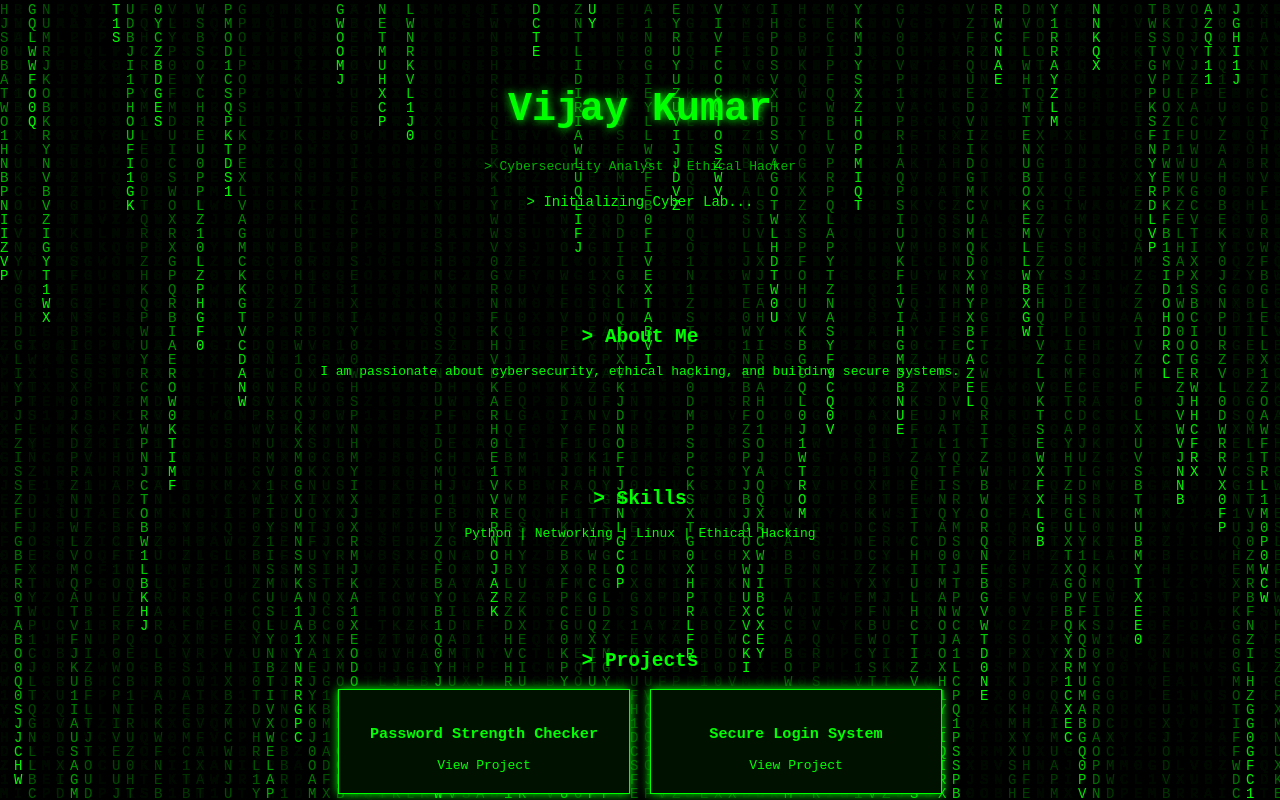
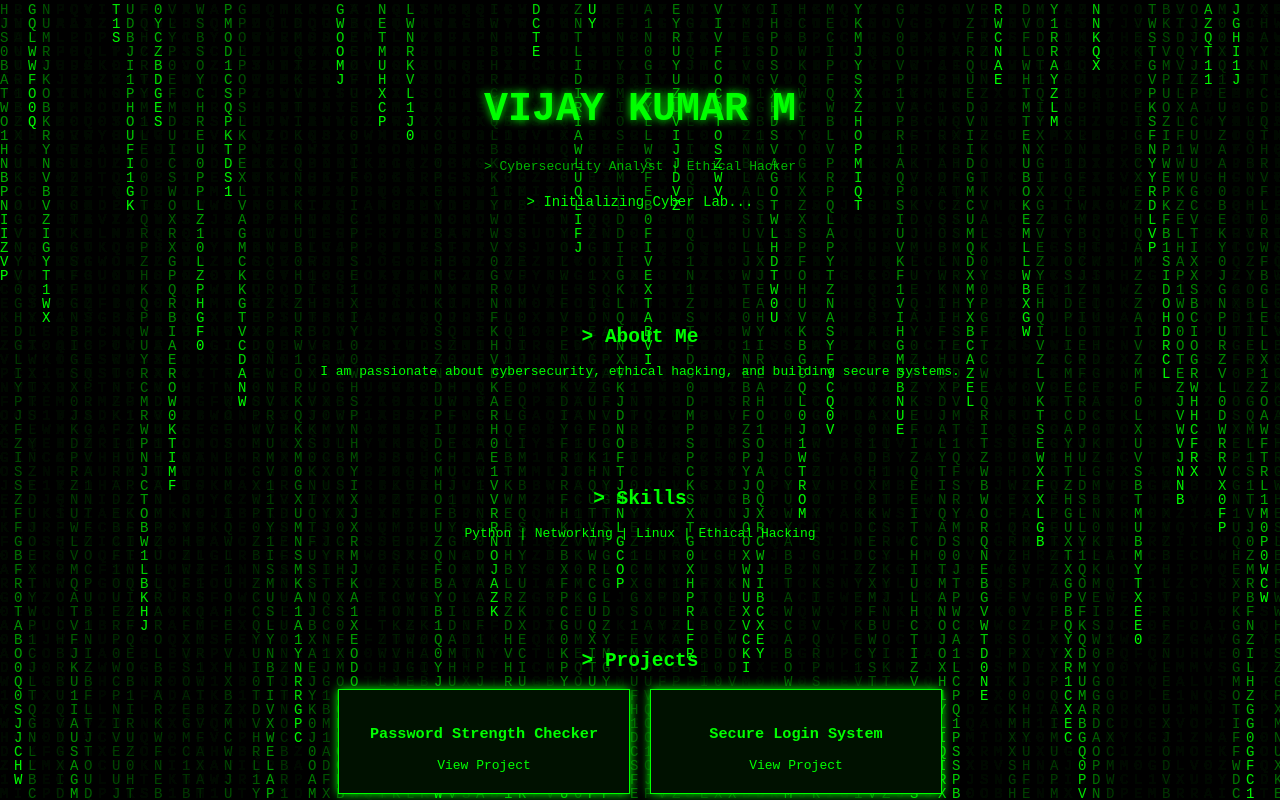
Before and after one commit to vijaykumar-2005-coder/Vijay-Cyber-lab, a plain HTML site: page index.html in a window 1280 px wide. Shown: the top 800 px of the page. Drawn offline with Linux system fonts and the light colour scheme.

Commit message:
Update index.html

```diff
--- a/index.html
+++ b/index.html
@@ -86,7 +86,7 @@
 <canvas id="matrix"></canvas>
 
     <div class="header">
-        <h1>Vijay Kumar</h1>
+        <h1>VIJAY KUMAR M </h1>
         <p>> Cybersecurity Analyst | Ethical Hacker</p>
         <div class="terminal">> Initializing Cyber Lab...</div>
     </div>
```
